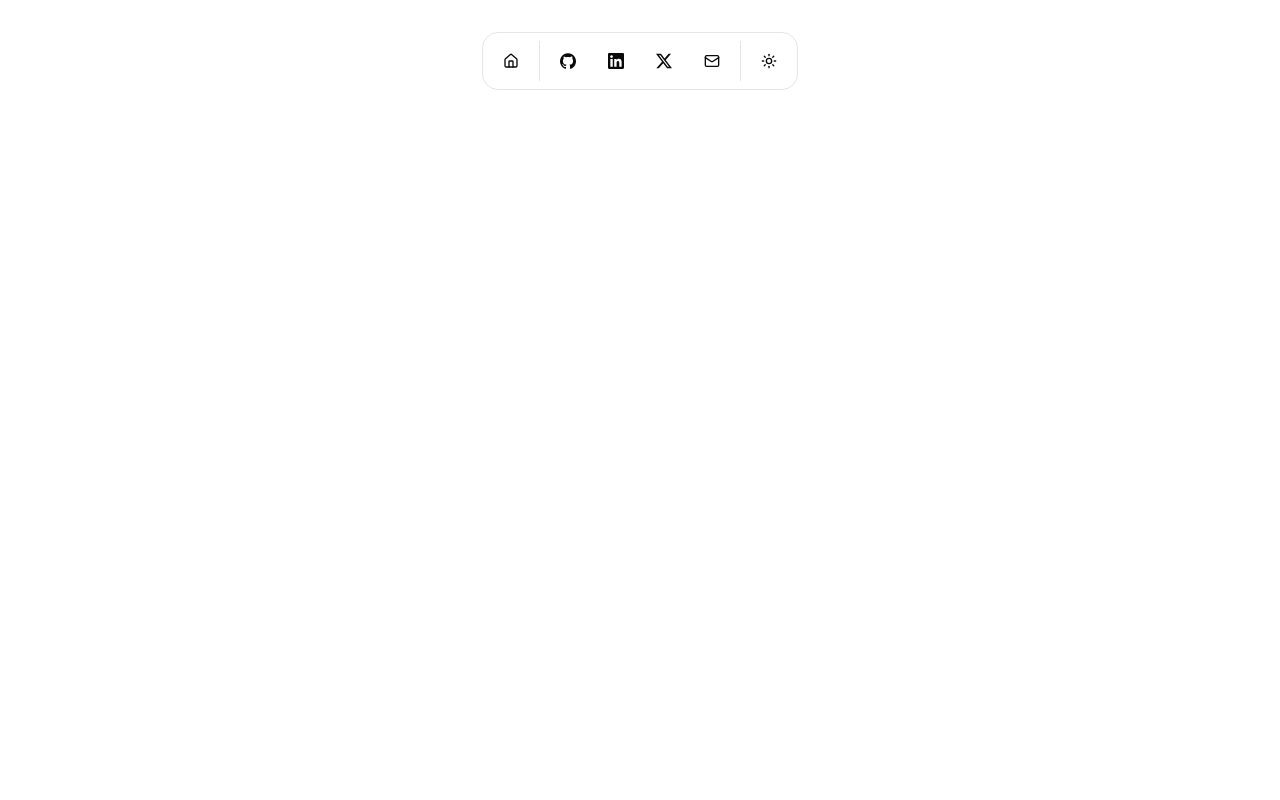
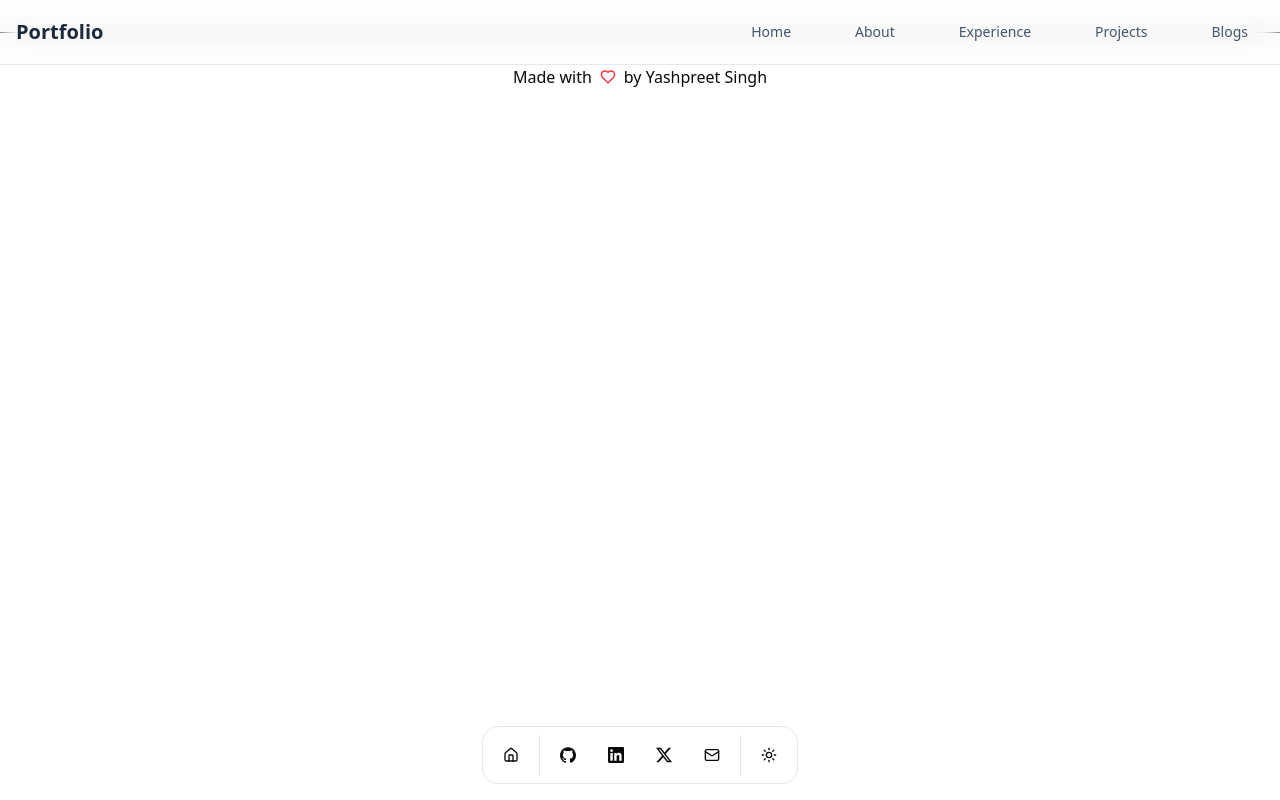
Before and after one commit to yashpreet2707/Portfolio, a React (Vite) app: page / in a window 1280 px wide. Built offline with nearby package versions, Linux system fonts and the light colour scheme.

Commit message:
add header and footer

```diff
--- a/src/App.jsx
+++ b/src/App.jsx
@@ -1,11 +1,15 @@
 import React from 'react'
 import MyDock from './MyComponents/MyDock'
+import Footer from './MyComponents/Footer'
+import Header from './MyComponents/Header'
 
 const App = () => {
   return (
-    <div className='h-screen w-screen'>
-      <MyDock />
-    </div>
+    <>
+      <Header />
+      <Footer />
+      <div className='fixed bottom-4 left-1/2 transform -translate-x-1/2 '><MyDock /></div>
+    </>
   )
 }
 
--- /dev/null
+++ b/src/MyComponents/Footer.jsx
@@ -0,0 +1,12 @@
+import { Heart } from 'lucide-react'
+import React from 'react'
+
+const Footer = () => {
+    return (
+        <div className='py-8 pb-24 mt-8 border-t border-gray-800 text-center'>
+            <p className='flex items-center justify-center '>Made with <Heart className="h-4 w-4 mx-2 text-red-500" /> by Yashpreet Singh</p>
+        </div>
+    )
+}
+
+export default Footer
--- /dev/null
+++ b/src/MyComponents/Header.jsx
@@ -0,0 +1,54 @@
+import { Button } from '@/components/ui/button'
+import { Menu, X } from 'lucide-react'
+import React, { useState } from 'react'
+
+const Header = () => {
+
+    const [isMenuOpen, setIsMenuOpen] = useState(false)
+
+    const scrollToSection = (sectionId) => {
+        document.getElementById(sectionId)?.scrollIntoView({ behavior: "smooth" })
+        setIsMenuOpen(false)
+    }
+
+    return (
+        <nav className='fixed top-0 w-full border-b backdrop-blur-md border-slate-200 z-50'>
+            <div className='max-w-7xl mx-auto px-4'>
+                <div className='flex justify-between items-center h-16'>
+                    {/* logo */}
+                    <div>
+                        <span className="text-xl font-bold text-slate-800 dark:text-slate-200">Portfolio</span>
+                    </div>
+
+                    {/* navigation links */}
+                    <div className='hidden md:flex items-center space-x-8'>
+                        <Button variant='ghost' onClick={() => scrollToSection("home")} className='px-4 py-2 text-slate-600 dark:text-slate-200 transition-colors cursor-pointer'>
+                            Home
+                        </Button>
+                        <Button variant='ghost' onClick={() => scrollToSection("about")} className='px-4 py-2 text-slate-600 dark:text-slate-200 transition-colors cursor-pointer'>
+                            About
+                        </Button>
+                        <Button variant='ghost' onClick={() => scrollToSection("experience")} className='px-4 py-2 text-slate-600 dark:text-slate-200 transition-colors cursor-pointer'>
+                            Experience
+                        </Button>
+                        <Button variant='ghost' onClick={() => scrollToSection("projects")} className='px-4 py-2 text-slate-600 dark:text-slate-200 transition-colors cursor-pointer'>
+                            Projects
+                        </Button>
+                        <Button variant='ghost' onClick={() => scrollToSection("blogs")} className='px-4 py-2 text-slate-600 dark:text-slate-200 transition-colors cursor-pointer'>
+                            Blogs
+                        </Button>
+                    </div>
+
+                    {/* mobile view button  */}
+                    <div className='md:hidden'>
+                        <Button variant='ghost' onClick={() => setIsMenuOpen(!isMenuOpen)}>
+                            {isMenuOpen ? <X className='w-5 h-5' /> : <Menu className='w-5 h-5' />}
+                        </Button>
+                    </div>
+                </div>
+            </div>
+        </nav>
+    )
+}
+
+export default Header
```
Also changed, not shown: src/index.css (+4 -4 lines).
